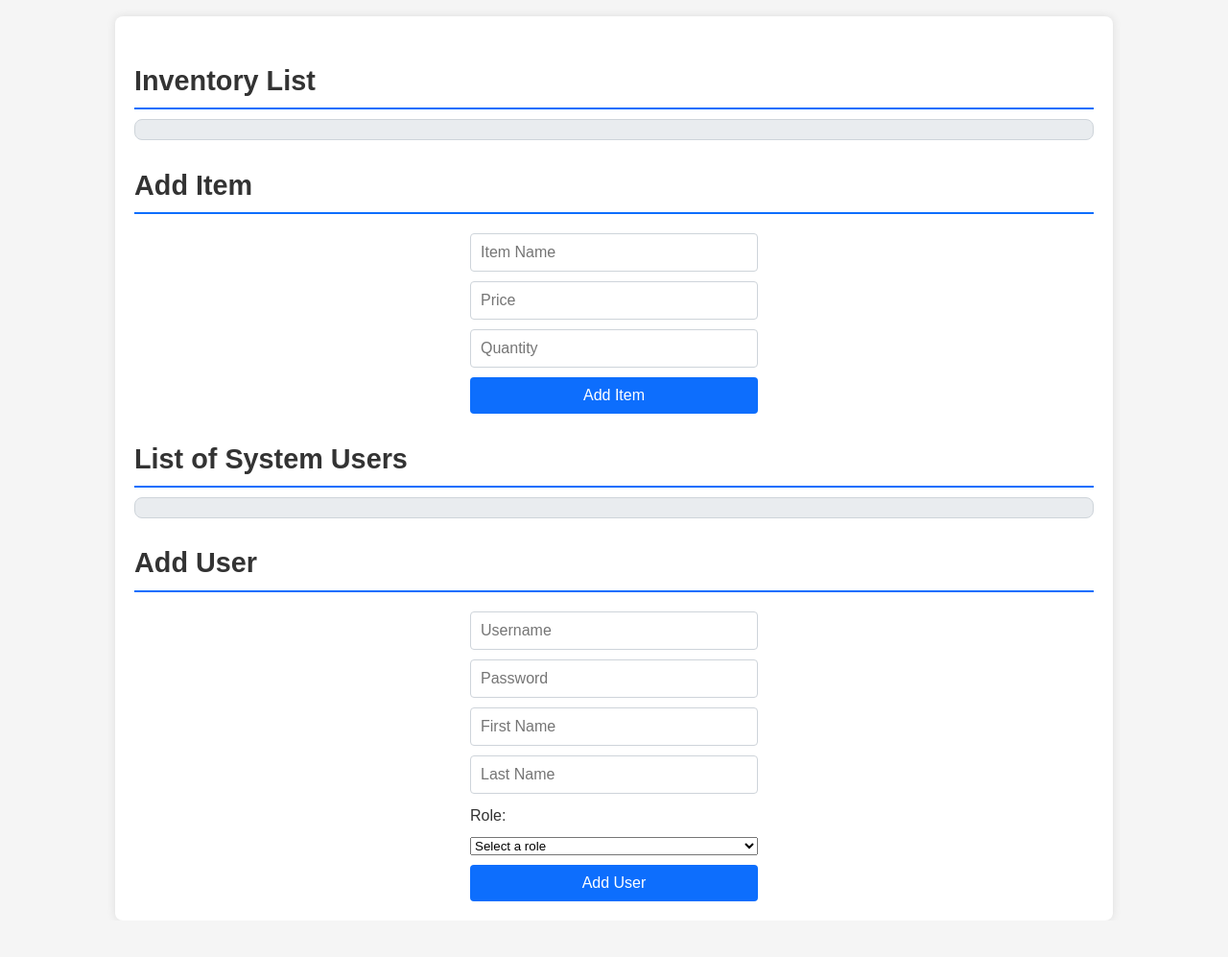
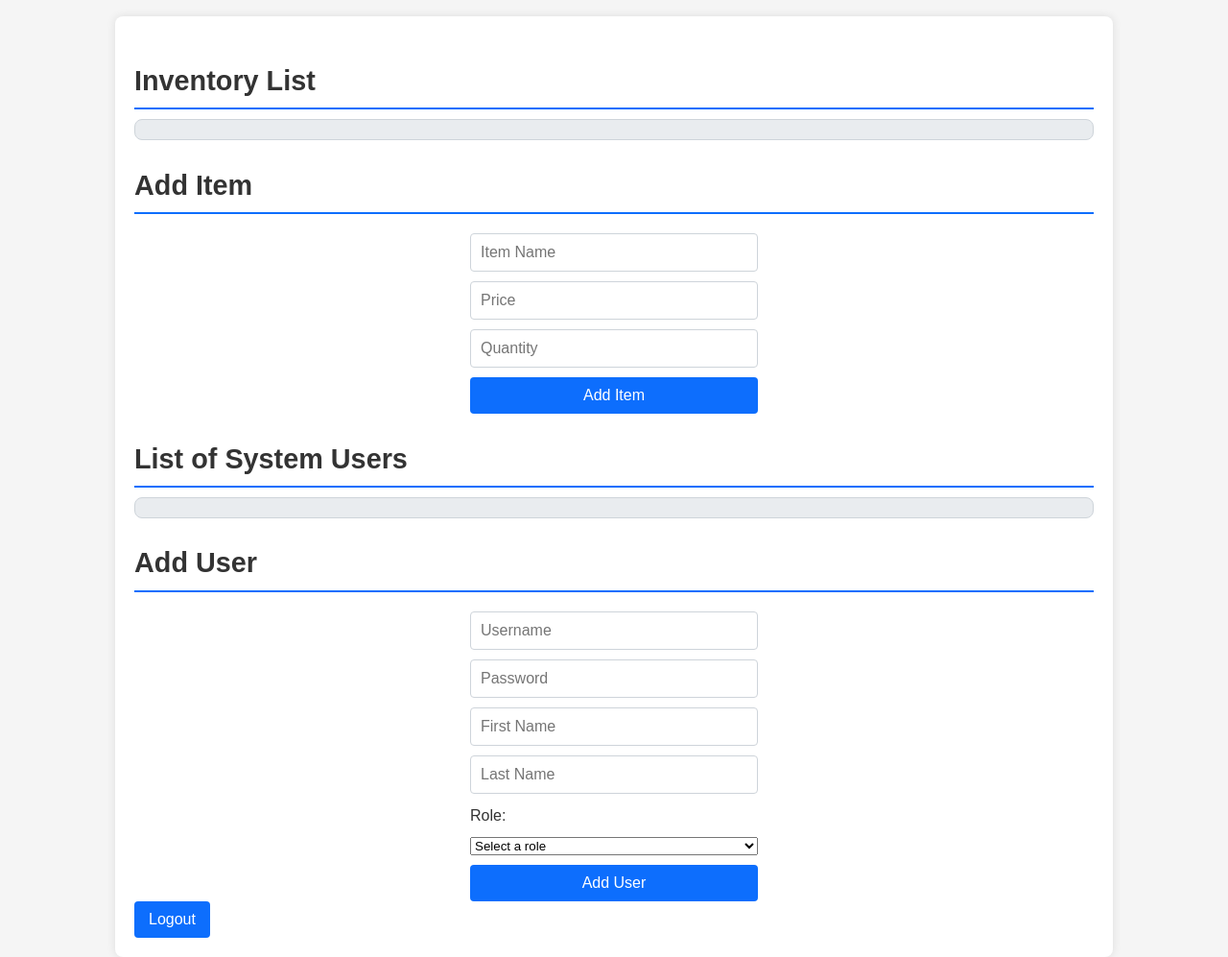
Before and after one commit to EthanPortelli/Inventory-Management-System, a website: page inventory-system/admin.html in a window 1280 px wide. Shown: the part 64-1061 px from the top of the page at 96% size. Before the commit the page ends 1023 px from the top, so only its background shows below. Drawn offline with Linux system fonts and the light colour scheme; no server answers.

Commit message:
Update admin.html

```diff
--- a/inventory-system/admin.html
+++ b/inventory-system/admin.html
@@ -45,6 +45,7 @@
             <button type="submit">Add User</button>
         </form>
 
+        <button onclick="location.href='index.html'">Logout</button> <!-- logout button-->
     </div>
 </body>
 </html>
```
